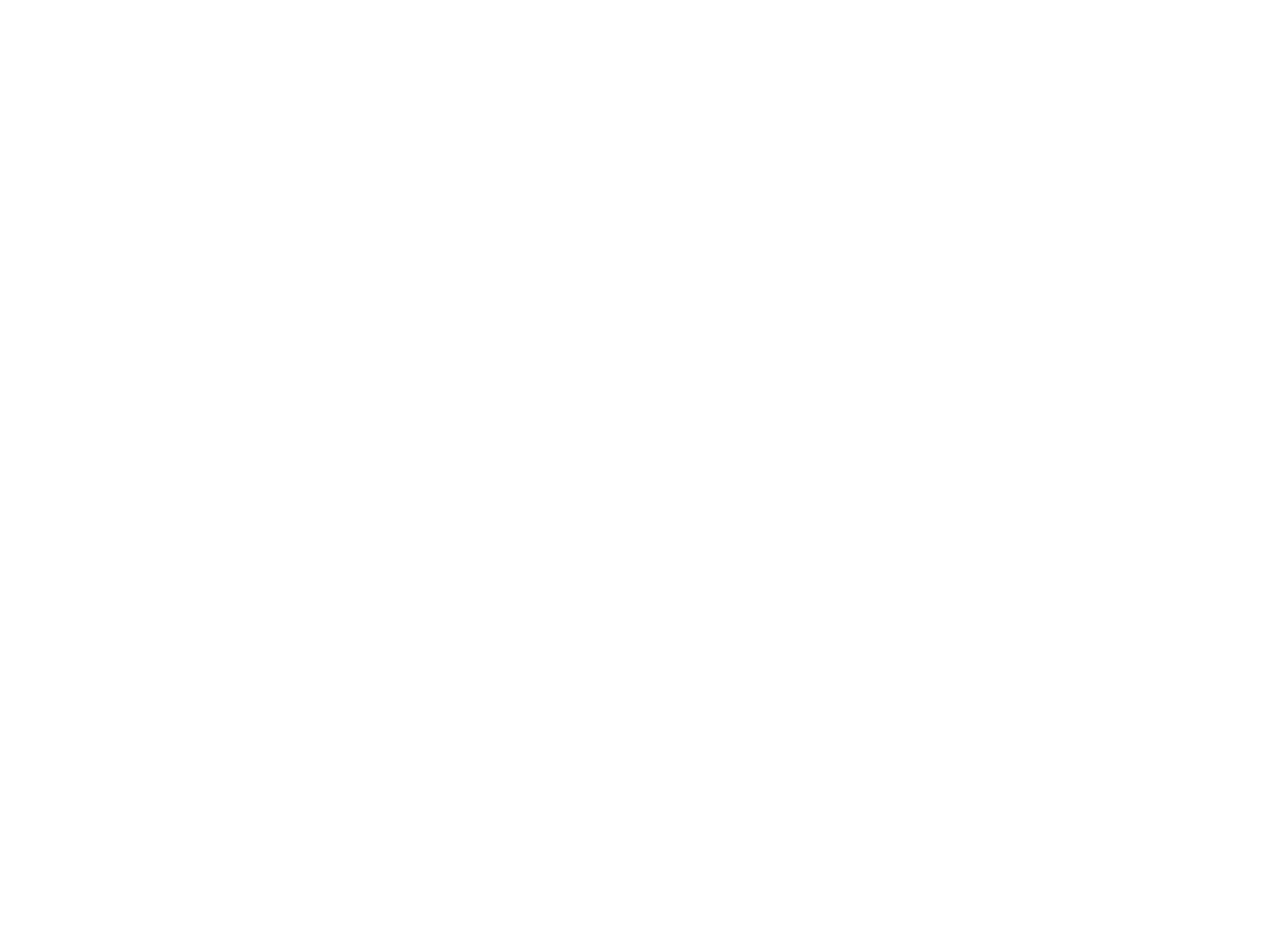
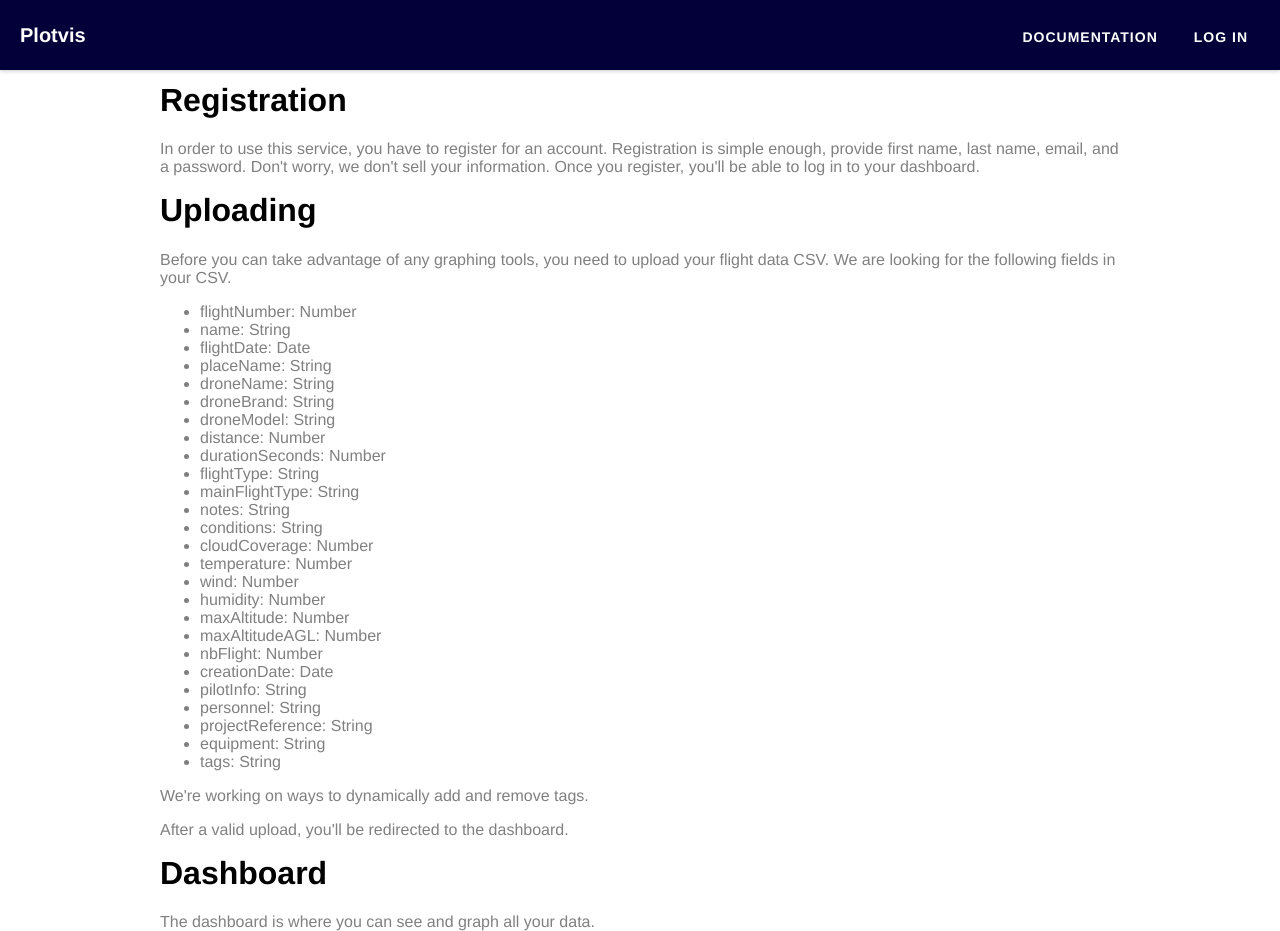
Before and after one commit to plotvis/frontend, a React (Create React App) app: page /documentation in a window 1280 px wide. Before the commit the page ends 800 px from the top, so only its background shows below. Built offline with nearby package versions, Linux system fonts and the light colour scheme.

Commit message:
Static content

```diff
--- a/src/App.js
+++ b/src/App.js
@@ -6,7 +6,7 @@
 import NotAuthenticatedRoute from './NotAuthenticatedRoute';
 
 import Home from './Pages/Home';
-import About from './Pages/About';
+import Documentation from './Pages/Documentation';
 import Login from './Pages/Login';
 import Register from './Pages/Register';
 
@@ -20,7 +20,7 @@
         <div className="body">
           <div className="content">
             <Route exact path="/" component={ Home } />
-            <Route path="/about" component={ About } />
+            <Route path="/documentation" component={ Documentation } />
 
             <NotAuthenticatedRoute authed={true} path="/login" component={ Login } />
             <NotAuthenticatedRoute authed={true} path="/register" component={ Register } />
--- a/src/Pages/About.js
+++ /dev/null
@@ -1,13 +0,0 @@
-import React, { Component } from 'react';
-
-class About extends Component {
-  render() {
-    return (
-      <div>
-        About
-      </div>
-    );
-  }
-}
-
-export default About;
--- /dev/null
+++ b/src/Pages/Documentation.js
@@ -0,0 +1,64 @@
+import React, { Component } from 'react';
+import Nav from '../UIComponents/Nav';
+
+class Documentation extends Component {
+  render() {
+    return (
+      <div>
+        <Nav />
+        <div className="max-width" style={{paddingTop: '12px'}}>
+          <h1>Registration</h1>
+          <p>
+            In order to use this service, you have to register for an account.
+            Registration is simple enough, provide first name, last name, email,
+            and a password. Don't worry, we don't sell your information. Once you
+            register, you'll be able to log in to your dashboard.
+          </p>
+          <h1>Uploading</h1>
+          <p>
+            Before you can take advantage of any graphing tools, you need to upload
+            your flight data CSV. We are looking for the following fields in your CSV.
+            <ul>
+              <li>flightNumber:  Number</li>
+              <li>name: String</li>
+              <li>flightDate: Date</li>
+              <li>placeName: String</li>
+              <li>droneName: String</li>
+              <li>droneBrand: String</li>
+              <li>droneModel: String</li>
+              <li>distance: Number</li>
+              <li>durationSeconds: Number</li>
+              <li>flightType: String</li>
+              <li>mainFlightType: String</li>
+              <li>notes: String</li>
+              <li>conditions: String</li>
+              <li>cloudCoverage: Number</li>
+              <li>temperature: Number</li>
+              <li>wind: Number</li>
+              <li>humidity: Number</li>
+              <li>maxAltitude: Number</li>
+              <li>maxAltitudeAGL: Number</li>
+              <li>nbFlight: Number</li>
+              <li>creationDate: Date</li>
+              <li>pilotInfo: String</li>
+              <li>personnel: String</li>
+              <li>projectReference: String</li>
+              <li>equipment: String</li>
+              <li>tags: String</li>
+            </ul>
+            We're working on ways to dynamically add and remove tags.
+          </p>
+          <p>
+            After a valid upload, you'll be redirected to the dashboard.
+          </p>
+          <h1>Dashboard</h1>
+          <p>
+            The dashboard is where you can see and graph all your data.
+          </p>
+        </div>
+      </div>
+    );
+  }
+}
+
+export default Documentation;
--- a/src/Pages/Home.js
+++ b/src/Pages/Home.js
@@ -1,13 +1,18 @@
 import React, { Component } from 'react';
 import { Link } from 'react-router-dom';
+import Nav from '../UIComponents/Nav';
+
 class Home extends Component {
   render() {
     return (
-      <div style={{background: '#93D4CD', height: '100vh', textAlign: 'center'}}>
-        <div style={{position: 'relative', top: '50%', transform: 'translateY(-50%)'}}>
-          <img src="https://avatars1.githubusercontent.com/u/33107934?s=200&v=4" alt='logo'/>
-          <h1 style={{margin: '0'}}>Plotvis</h1>
-          <Link to="/login"><button style={{marginTop: '12px'}}>Login</button></Link>
+      <div>
+        <Nav />
+        <div style={ { height: 'calc(100vh - 70px)', width: '100%'} }>
+          <div style={ { position: 'relative', top: '50%', transform: 'translateY(-50%)', textAlign: 'center'} }>
+            <h1>Drone data graphing.</h1>
+            <Link to="/register"><button style={{marginRight: '6px', width: '165px'}}>Get Started</button></Link>
+            <Link to="/documentation"><button style={{marginLeft: '6px', width: '165px'}}>Documentation</button></Link>
+          </div>
         </div>
       </div>
     );
--- a/src/UIComponents/Nav.js
+++ b/src/UIComponents/Nav.js
@@ -13,7 +13,12 @@
               <Link to="upload"><button>Upload</button></Link>
               <Link to="login"><button onClick={ (e) => destroyUser() }>Log out</button></Link>
             </div>
-          : null}
+          :
+            <div className="links">
+              <Link to="documentation"><button>Documentation</button></Link>
+              <Link to="login"><button>Log In</button></Link>
+            </div>
+          }
         </nav>
         <div className="nav-spacer" />
       </div>
```
